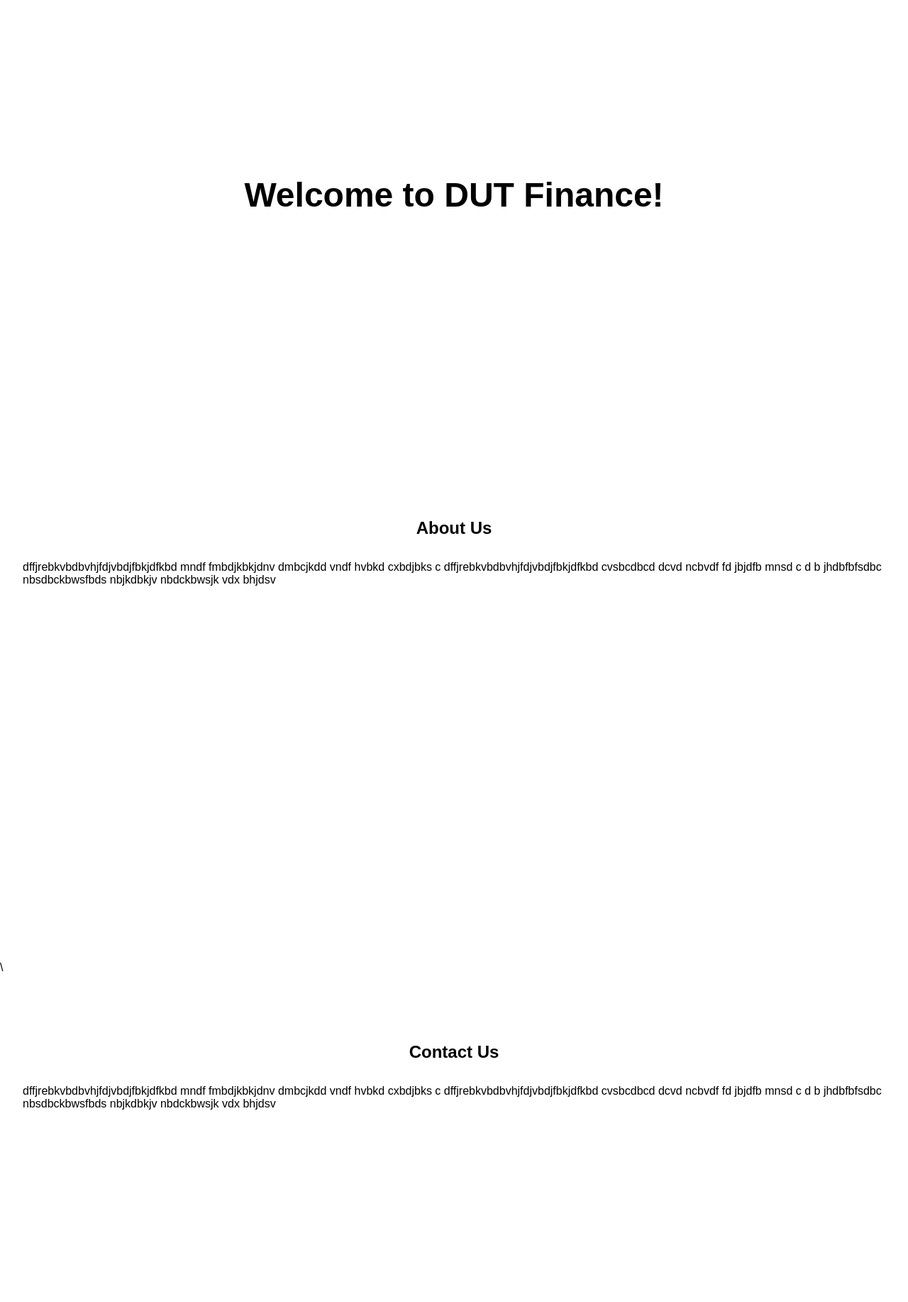
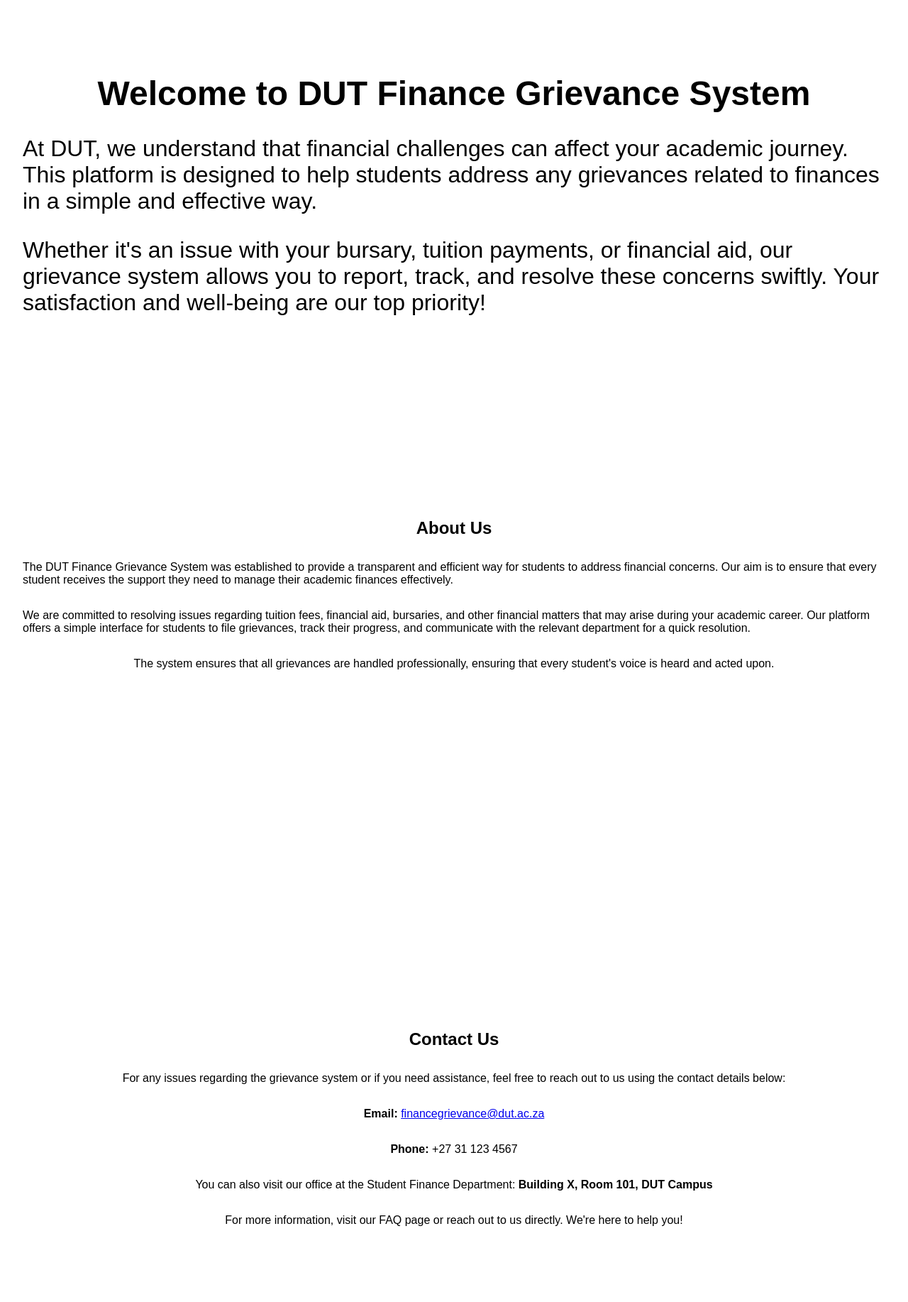
Before and after one commit to Cacy45/Platform-Pioneers, a Flask app: page / in a window 1280 px wide. Shown: the part 86-1920 px from the top of the page at 71% size. Run offline with Flask 3, Linux system fonts and the light colour scheme.

Commit message:
Update base.html
new commit

```diff
--- a/flask-app/templates/base.html
+++ b/flask-app/templates/base.html
@@ -23,22 +23,82 @@
     </header>
 
     <section class="Welcome" id="Welcome">
-    <h1>Welcome to DUT Finance!</h1>
+        <h1>Welcome to DUT Finance Grievance System</h1>
+        <p>
+            At DUT, we understand that financial challenges can affect your academic journey. This platform is designed to help students address any grievances related to finances in a simple and effective way.
+        </p>
+        <p>
+            Whether it's an issue with your bursary, tuition payments, or financial aid, our grievance system allows you to report, track, and resolve these concerns swiftly. Your satisfaction and well-being are our top priority!
+        </p>
     </section>
+
 
     <section id="About">
         <h1>About Us</h1>
-    <p>dffjrebkvbdbvhjfdjvbdjfbkjdfkbd mndf fmbdjkbkjdnv dmbcjkdd vndf hvbkd  cxbdjbks c dffjrebkvbdbvhjfdjvbdjfbkjdfkbd
-        cvsbcdbcd dcvd  ncbvdf fd  jbjdfb mnsd c d  b jhdbfbfsdbc nbsdbckbwsfbds nbjkdbkjv  nbdckbwsjk vdx bhjdsv
+        <p>
+            The DUT Finance Grievance System was established to provide a transparent and efficient way for students to address financial concerns. Our aim is to ensure that every student receives the support they need to manage their academic finances effectively.
         </p>
-</section>\
+        <p>
+            We are committed to resolving issues regarding tuition fees, financial aid, bursaries, and other financial matters that may arise during your academic career. Our platform offers a simple interface for students to file grievances, track their progress, and communicate with the relevant department for a quick resolution.
+        </p>
+        <p>
+            The system ensures that all grievances are handled professionally, ensuring that every student's voice is heard and acted upon.
+        </p>
+    </section>
+
 
     <section class="Contact" id="Contact">
         <h1>Contact Us</h1>
-    <p>dffjrebkvbdbvhjfdjvbdjfbkjdfkbd mndf fmbdjkbkjdnv dmbcjkdd vndf hvbkd  cxbdjbks c dffjrebkvbdbvhjfdjvbdjfbkjdfkbd
-        cvsbcdbcd dcvd  ncbvdf fd  jbjdfb mnsd c d  b jhdbfbfsdbc nbsdbckbwsfbds nbjkdbkjv  nbdckbwsjk vdx bhjdsv
+        <p>
+            For any issues regarding the grievance system or if you need assistance, feel free to reach out to us using the contact details below:
+        </p>
+        <p>
+            <strong>Email:</strong> <a href="mailto:financegrievance@dut.ac.za">financegrievance@dut.ac.za</a>
+        </p>
+        <p>
+            <strong>Phone:</strong> +27 31 123 4567
+        </p>
+        <p>
+            You can also visit our office at the Student Finance Department:
+            <strong>Building X, Room 101, DUT Campus</strong>
+        </p>
+        <p>
+            For more information, visit our FAQ page or reach out to us directly. We're here to help you!
         </p>
     </section>
+
+    <section id="Explore">
+        <h1>Explore the Grievance Process</h1>
+        <p>
+            Understanding how the grievance system works is crucial for quick resolution. Here’s what you need to know:
+        </p>
+        <ol>
+            <li><strong>Submit Your Grievance:</strong> Fill out a simple form detailing your issue. Make sure to provide all relevant documentation to speed up the process.</li>
+            <li><strong>Track Your Grievance:</strong> After submitting, you will receive a tracking number to monitor the progress of your case.</li>
+            <li><strong>Get Resolution:</strong> Once your grievance is reviewed, you will receive feedback and the steps taken to resolve your concern.</li>
+        </ol>
+        <p>
+            We ensure that your grievance is handled by the appropriate department to provide a resolution within a reasonable time frame.
+        </p>
+    </section>
+
+    <section id="SignIn">
+        <h1>Sign In</h1>
+        <p>
+            Please sign in to submit a new grievance or check the status of your existing grievance. If you don't have an account, please <a href="#SignUp">sign up here</a>.
+        </p>
+        <form action="/login" method="post">
+            <label for="username">Student ID:</label>
+            <input type="text" id="username" name="username" required>
+
+            <label for="password">Password:</label>
+            <input type="password" id="password" name="password" required>
+
+            <button type="submit">Sign In</button>
+        </form>
+    </section>
+
+
 
 <footer>
     &copy; 2024 DUT Finance | All Rights Reserved
```
Lines whose indentation alone changed are shown as unchanged.
